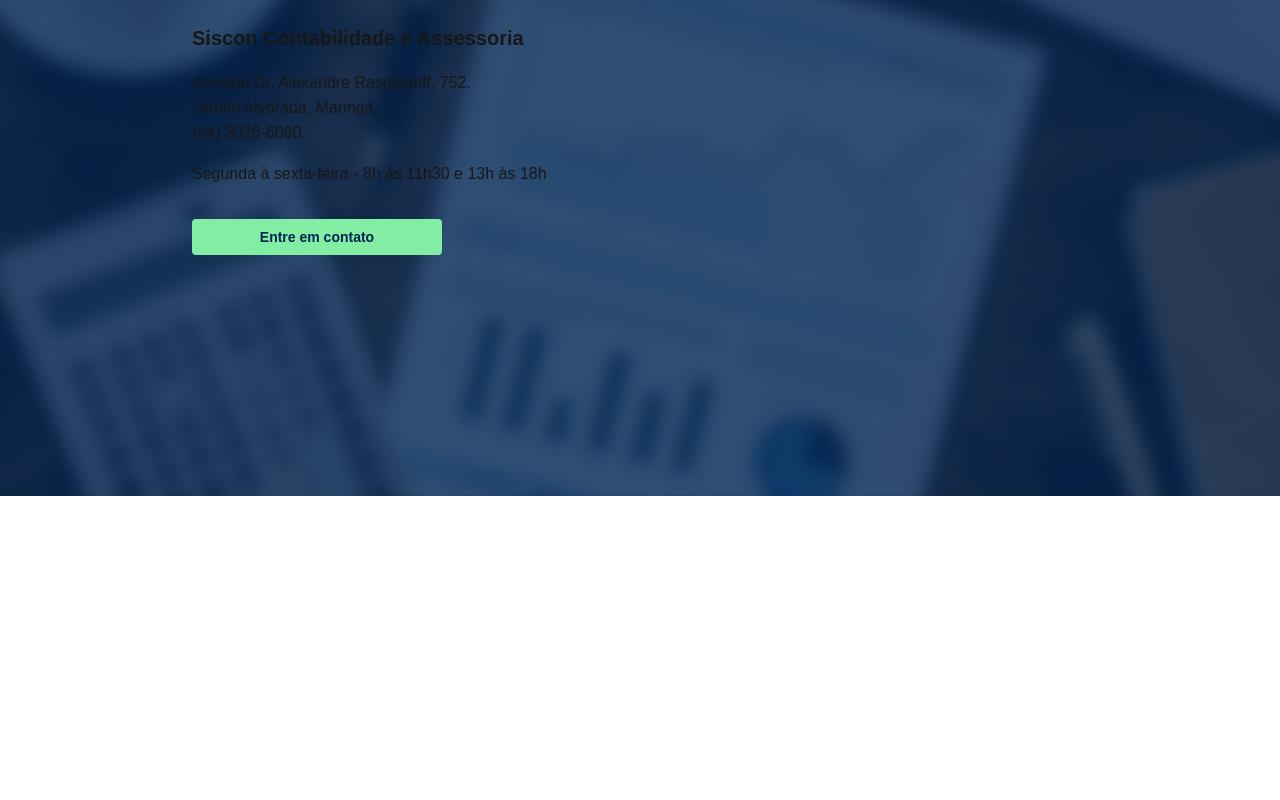
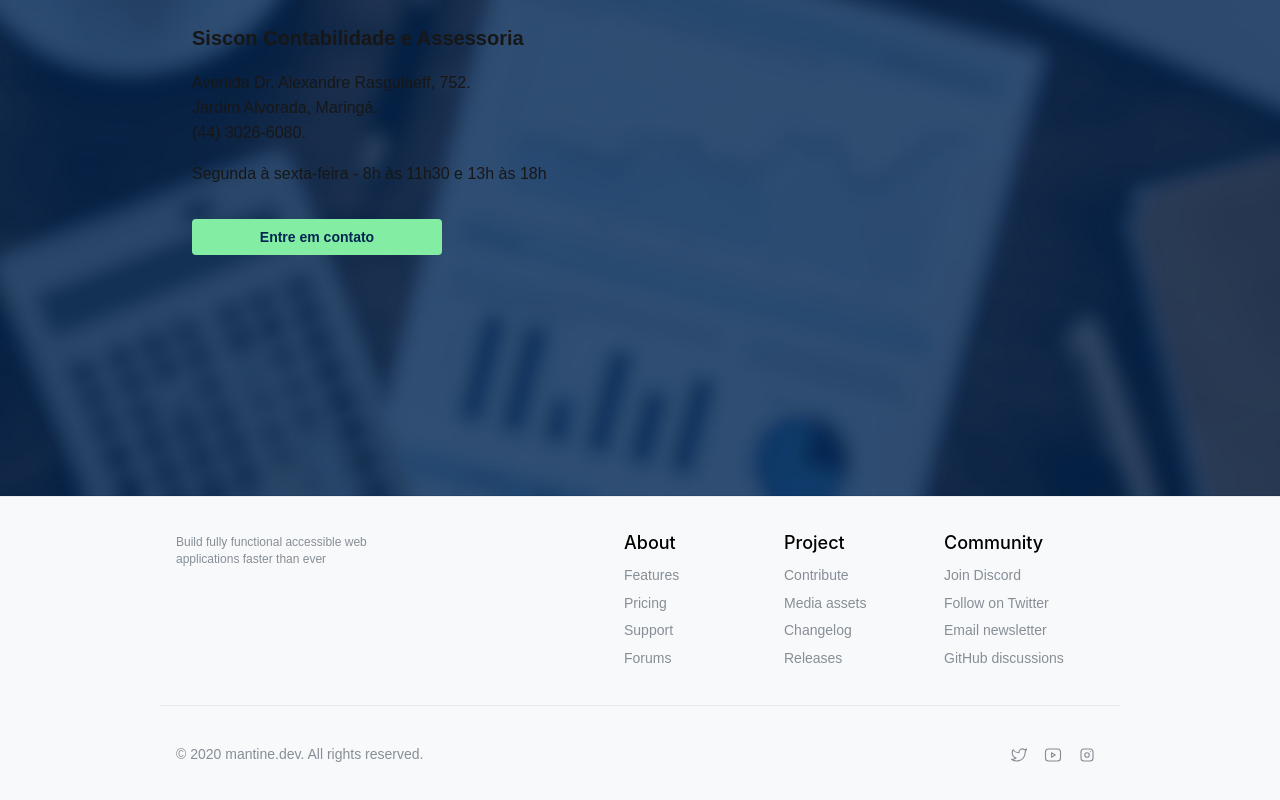
Before and after one commit to gtortajada/sisconcontabilidade.com, a Next.js app: page / in a window 1280 px wide. Shown: the part 304-1104 px from the top of the page. Before the commit the page ends 800 px from the top, so only its background shows below. Built offline with nearby package versions, Linux system fonts and the light colour scheme.

Commit message:
feat: Criação de Footer.

```diff
--- a/src/app/layout.tsx
+++ b/src/app/layout.tsx
@@ -1,11 +1,13 @@
 import "@mantine/core/styles.css";
 import "./globals.css";
 
+import { Navbar } from "@/components/navbar";
 import {
   ColorSchemeScript,
   MantineProvider,
   mantineHtmlProps,
 } from "@mantine/core";
+import { Footer } from "@/components/footer";
 
 export const metadata = {
   title: "Siscon Contabilidade",
@@ -23,7 +25,11 @@
         <ColorSchemeScript />
       </head>
       <body>
-        <MantineProvider>{children}</MantineProvider>
+        <MantineProvider>
+          <Navbar />
+          {children}
+          <Footer />
+        </MantineProvider>
       </body>
     </html>
   );
--- /dev/null
+++ b/src/components/footer.module.css
@@ -0,0 +1,88 @@
+.footer {
+  padding-top: calc(var(--mantine-spacing-xl));
+  padding-bottom: calc(var(--mantine-spacing-xl));
+  background-color: light-dark(var(--mantine-color-gray-0), var(--mantine-color-dark-6));
+  border-top: 1px solid light-dark(var(--mantine-color-gray-2), var(--mantine-color-dark-5));
+}
+
+.logo {
+  max-width: 200px;
+
+  @media (max-width: 768px) {
+    display: flex;
+    flex-direction: column;
+    align-items: center;
+  }
+}
+
+.description {
+  margin-top: 5px;
+
+  @media (max-width: 768px) {
+    margin-top: var(--mantine-spacing-xs);
+    text-align: center;
+  }
+}
+
+.inner {
+  display: flex;
+  justify-content: space-between;
+
+  @media (max-width: 768px) {
+    flex-direction: column;
+    align-items: center;
+  }
+}
+
+.groups {
+  display: flex;
+  flex-wrap: wrap;
+
+  @media (max-width: 768px) {
+    display: none;
+  }
+}
+
+.wrapper {
+  width: 160px;
+}
+
+.link {
+  display: block;
+  color: light-dark(var(--mantine-color-gray-6), var(--mantine-color-dark-1));
+  font-size: var(--mantine-font-size-sm);
+  padding-top: 3px;
+  padding-bottom: 3px;
+
+  &:hover {
+    text-decoration: underline;
+  }
+}
+
+.title {
+  font-size: var(--mantine-font-size-lg);
+  font-weight: 500;
+  font-family: Outfit, var(--mantine-font-family);
+  margin-bottom: calc(var(--mantine-spacing-xs) / 2);
+  color: light-dark(var(--mantine-color-black), var(--mantine-color-white));
+}
+
+.afterFooter {
+  display: flex;
+  justify-content: space-between;
+  align-items: center;
+  margin-top: var(--mantine-spacing-xl);
+  padding-top: var(--mantine-spacing-xl);
+  padding-bottom: var(--mantine-spacing-xl);
+  border-top: 1px solid light-dark(var(--mantine-color-gray-2), var(--mantine-color-dark-4));
+
+  @media (max-width: 768px) {
+    flex-direction: column;
+  }
+}
+
+.social {
+  @media (max-width: 768px) {
+    margin-top: var(--mantine-spacing-xs);
+  }
+}
--- /dev/null
+++ b/src/components/footer.tsx
@@ -0,0 +1,88 @@
+"use client";
+
+import { IconBrandInstagram, IconBrandTwitter, IconBrandYoutube } from '@tabler/icons-react';
+import { ActionIcon, Container, Group, Text } from '@mantine/core';
+import classes from './footer.module.css';
+
+const data = [
+  {
+    title: 'About',
+    links: [
+      { label: 'Features', link: '#' },
+      { label: 'Pricing', link: '#' },
+      { label: 'Support', link: '#' },
+      { label: 'Forums', link: '#' },
+    ],
+  },
+  {
+    title: 'Project',
+    links: [
+      { label: 'Contribute', link: '#' },
+      { label: 'Media assets', link: '#' },
+      { label: 'Changelog', link: '#' },
+      { label: 'Releases', link: '#' },
+    ],
+  },
+  {
+    title: 'Community',
+    links: [
+      { label: 'Join Discord', link: '#' },
+      { label: 'Follow on Twitter', link: '#' },
+      { label: 'Email newsletter', link: '#' },
+      { label: 'GitHub discussions', link: '#' },
+    ],
+  },
+];
+
+export function Footer() {
+  const groups = data.map((group) => {
+    const links = group.links.map((link, index) => (
+      <Text<'a'>
+        key={index}
+        className={classes.link}
+        component="a"
+        href={link.link}
+        onClick={(event) => event.preventDefault()}
+      >
+        {link.label}
+      </Text>
+    ));
+
+    return (
+      <div className={classes.wrapper} key={group.title}>
+        <Text className={classes.title}>{group.title}</Text>
+        {links}
+      </div>
+    );
+  });
+
+  return (
+    <footer className={classes.footer}>
+      <Container className={classes.inner}>
+        <div className={classes.logo}>
+          <Text size="xs" c="dimmed" className={classes.description}>
+            Build fully functional accessible web applications faster than ever
+          </Text>
+        </div>
+        <div className={classes.groups}>{groups}</div>
+      </Container>
+      <Container className={classes.afterFooter}>
+        <Text c="dimmed" size="sm">
+          © 2020 mantine.dev. All rights reserved.
+        </Text>
+
+        <Group gap={0} className={classes.social} justify="flex-end" wrap="nowrap">
+          <ActionIcon size="lg" color="gray" variant="subtle">
+            <IconBrandTwitter size={18} stroke={1.5} />
+          </ActionIcon>
+          <ActionIcon size="lg" color="gray" variant="subtle">
+            <IconBrandYoutube size={18} stroke={1.5} />
+          </ActionIcon>
+          <ActionIcon size="lg" color="gray" variant="subtle">
+            <IconBrandInstagram size={18} stroke={1.5} />
+          </ActionIcon>
+        </Group>
+      </Container>
+    </footer>
+  );
+}
```
